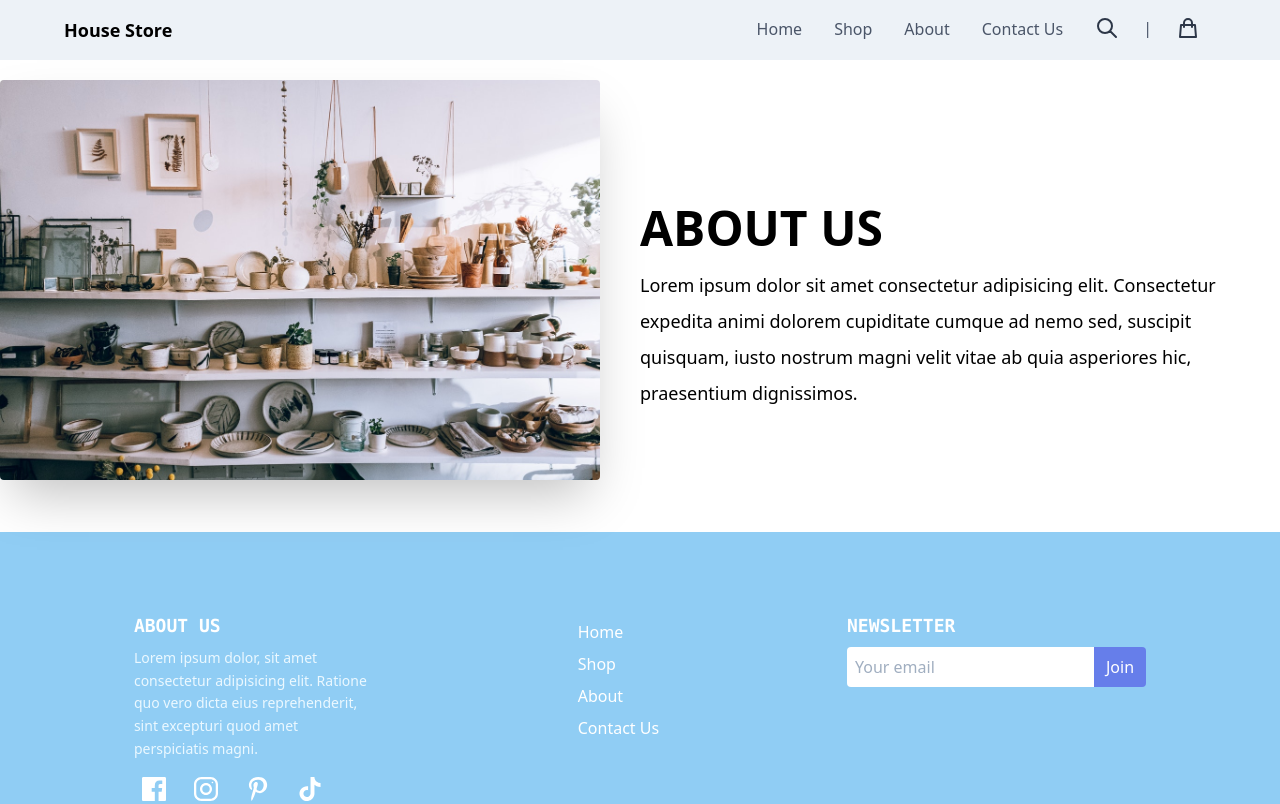
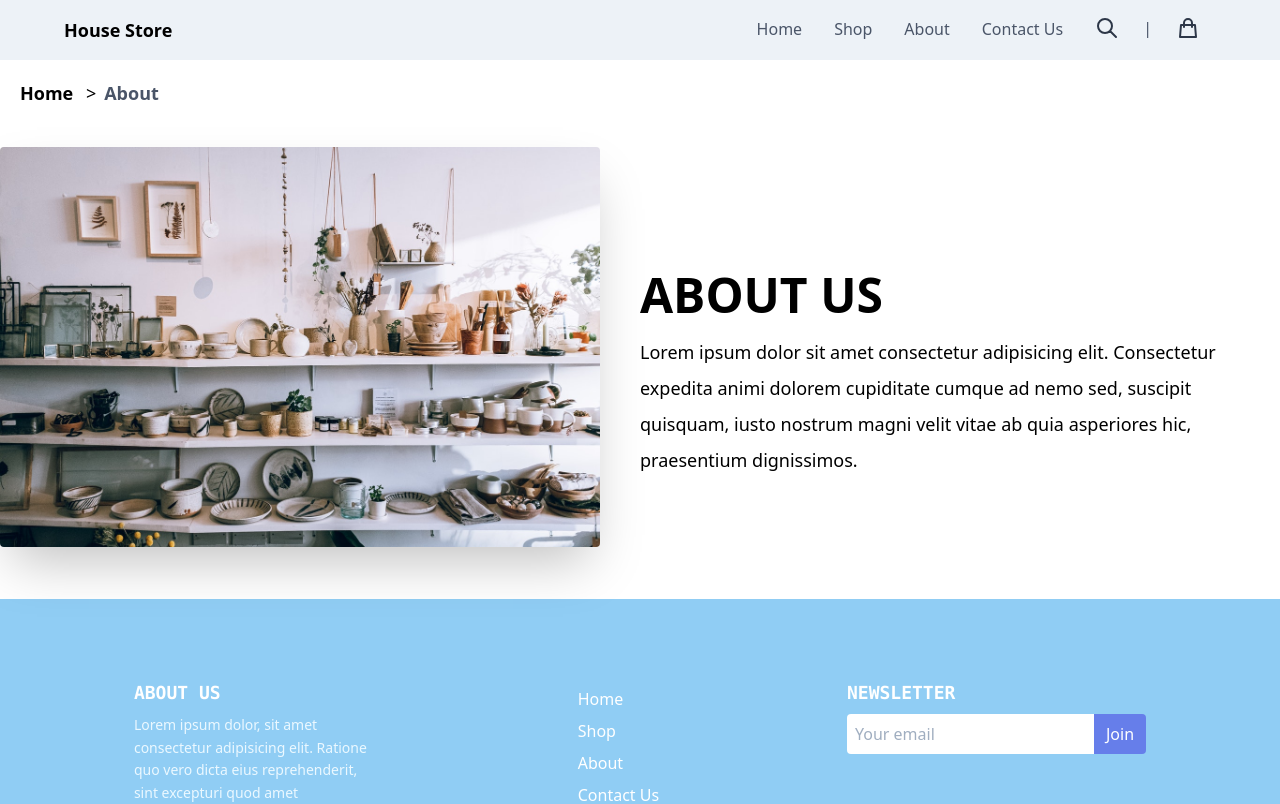
Before and after one commit to samueldlacruz/simple-ecommerce-template, a Vue app: page /about in a window 1280 px wide. Shown: the top 804 px of the page. Built offline with nearby package versions, Linux system fonts and the light colour scheme.

Commit message:
feat: created breadcrumb component

```diff
--- a/src/components/Layout/MecNavbar.vue
+++ b/src/components/Layout/MecNavbar.vue
@@ -49,7 +49,7 @@
 </template>
 
 <script>
-import MecSearch from '@/components/MecSearch';
+import MecSearch from '../MecSearch';
 export default {
   name: 'MecNavbar',
   data() {
--- /dev/null
+++ b/src/components/shared/MecBreadcrumb.vue
@@ -0,0 +1,57 @@
+<template>
+  <div class="px-5 py-5 flex flex-wrap">
+      <span
+      v-for="(item, index) in items"
+      :key="`${item.text}-${index}`"
+      >
+        <router-link
+        :to="item.href"
+        class="capitalize text-lg text-black font-semibold transition duration-500 ease-out"
+        :class="[item.disabled ? 'text-gray-700 cursor-text' : 'hover:text-indigo-500']"
+        >
+         {{item.text}}
+        </router-link>
+        <span class="px-2 text-lg" v-if="index < (items.length - 1)">
+            {{ divider }}
+        </span>
+      </span>
+  </div>
+</template>
+
+<script>
+export default {
+   name: 'MecBreadcrumb',
+   props: {
+     items: {
+      type: Array,
+      required: true,
+      validator (items) {
+        if (!(items && items.constructor === Array)) return false
+
+        const MandatoryProperties = ['text', 'disabled', 'href']
+
+        let result = true
+
+        items.forEach((item) => {
+
+          const keys = Object.keys(item)
+
+          if(!MandatoryProperties.every(e => keys.includes(e))) {
+            result = false
+          }
+        })
+        return result
+      }
+     },
+     divider: {
+      type: String,
+      default: '/',
+      validator: (value) => ['/', '.', '>', '-'].includes(value.toLowerCase())
+     }
+   }
+}
+</script>
+
+<style>
+
+</style>
--- a/src/views/About.vue
+++ b/src/views/About.vue
@@ -1,4 +1,9 @@
 <template>
+<div>
+  <div class="">
+   <mec-breadcrumb  :items="itemsBreadcrumb" divider=">"/>
+  </div>
+
   <div class="mx-auto container mt-5 md:flex items-center justify-between">
     <div class="mb-10 md:w-1/2">
       <img class="w-full shadow-2xl rounded" src="~@/assets/images/img-1.jpg" alt="img about">
@@ -10,10 +15,22 @@
       velit vitae ab quia asperiores hic, praesentium dignissimos.</p>
     </div>
   </div>
+</div>
 </template>
 
 <script>
+import MecBreadcrumb from '../components/shared/MecBreadcrumb';
+
 export default {
-  name:'About'
+  name:'About',
+  components: {
+    MecBreadcrumb
+  },
+  data: () => ({
+  itemsBreadcrumb: [
+    {text: 'home', disabled: false, href: '/'},
+    {text: 'About', disabled: true, href: '#'},
+  ]
+  })
 }
 </script>
```
